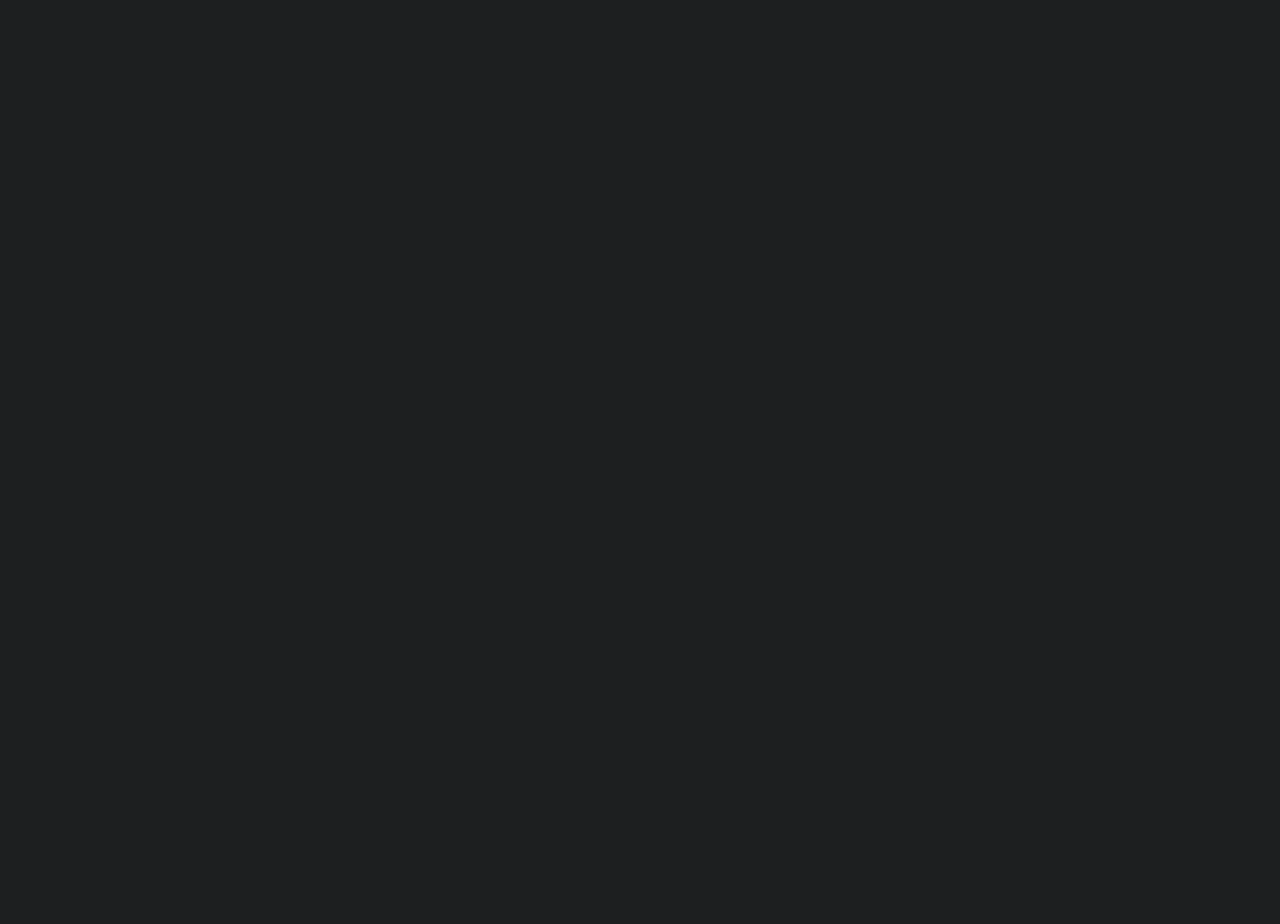
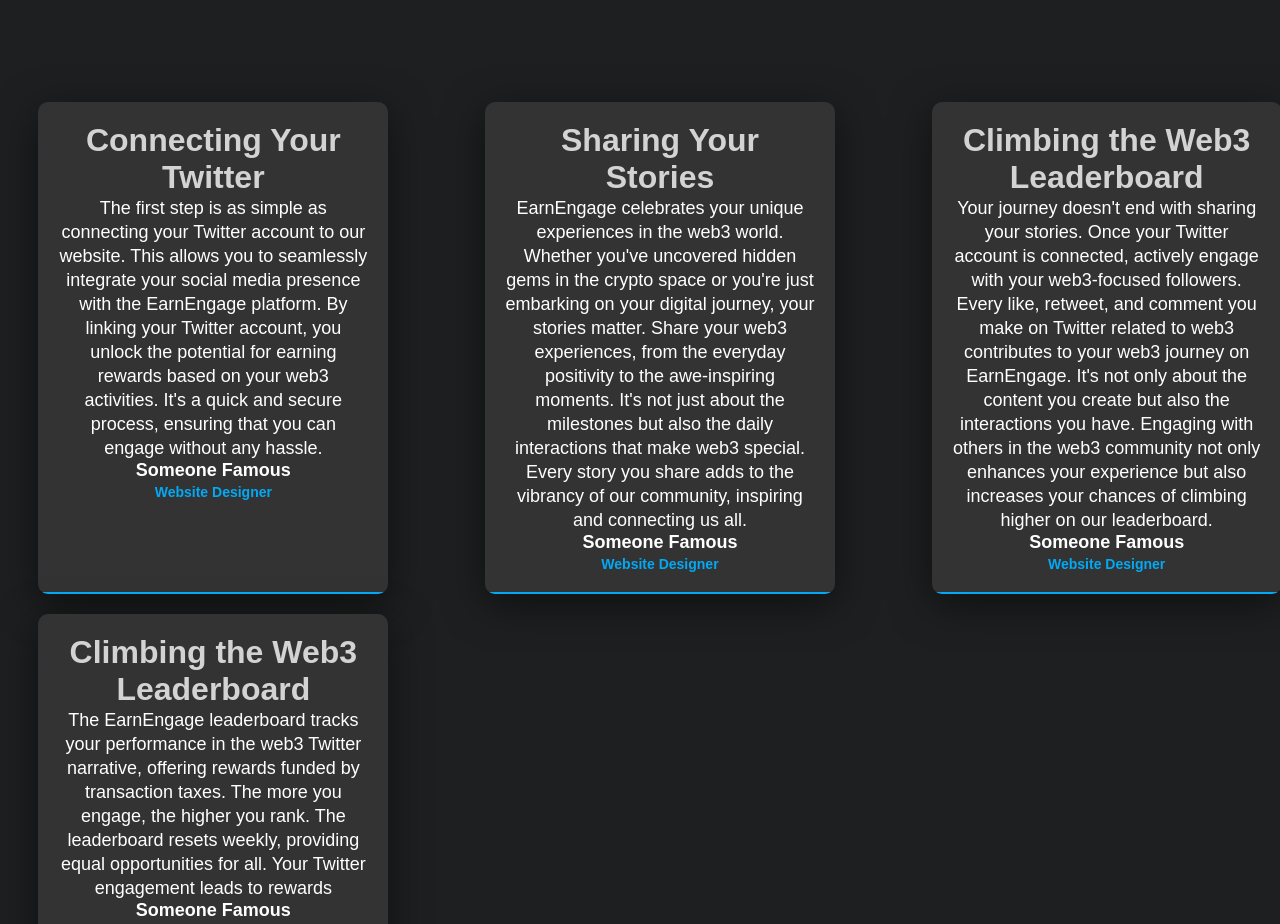
Before and after one commit to Earnengge/App1, a React (Vite) app: page / in a window 1280 px wide. Shown: the part 1860-2784 px from the top of the page. Before the commit the page ends 1762 px from the top, so only its background shows below. Built offline with nearby package versions, Linux system fonts and the light colour scheme; the HTML template or start-up script is replaced by a standard one.

Commit message:
made some changes

```diff
--- /dev/null
+++ b/src/component/components/how.jsx
@@ -0,0 +1,62 @@
+import React from 'react';
+import './style.css';
+
+const TestimonialCard = ({ imgSrc, text, name, occupation }) => (
+  <div className="card">
+    <div className="layer">  </div>
+    <div className="content"><h1>{imgSrc} </h1>
+      <div className="text-container">
+        <p>{text}</p>
+      </div>
+
+      <div className="details">
+        <h2>{name}<br /><span>{occupation}</span></h2>
+      </div>
+    </div>
+  </div>
+);
+
+const Testimonials = () => {
+  const testimonials = [
+    {
+      imgSrc: ' Connecting Your Twitter',
+      text: 'The first step is as simple as connecting your Twitter account to our website. This allows you to seamlessly integrate your social media presence with the EarnEngage platform. By linking your Twitter account, you unlock the potential for earning rewards based on your web3 activities. It\'s a quick and secure process, ensuring that you can engage without any hassle.',
+      name: 'Someone Famous',
+      occupation: 'Website Designer',
+    },
+    {
+      imgSrc: 'Sharing Your Stories',
+      text: 'EarnEngage celebrates your unique experiences in the web3 world. Whether you\'ve uncovered hidden gems in the crypto space or you\'re just embarking on your digital journey, your stories matter. Share your web3 experiences, from the everyday positivity to the awe-inspiring moments. It\'s not just about the milestones but also the daily interactions that make web3 special. Every story you share adds to the vibrancy of our community, inspiring and connecting us all.',
+      name: 'Someone Famous',
+      occupation: 'Website Designer',
+    },
+    {
+        imgSrc: 'Climbing the Web3 Leaderboard',
+        text: 'Your journey doesn\'t end with sharing your stories. Once your Twitter account is connected, actively engage with your web3-focused followers. Every like, retweet, and comment you make on Twitter related to web3 contributes to your web3 journey on EarnEngage. It\'s not only about the content you create but also the interactions you have. Engaging with others in the web3 community not only enhances your experience but also increases your chances of climbing higher on our leaderboard.',
+      name: 'Someone Famous',
+      occupation: 'Website Designer',
+    },
+    {
+      imgSrc: 'Climbing the Web3 Leaderboard',
+      text: 'The EarnEngage leaderboard tracks your performance in the web3 Twitter narrative, offering rewards funded by transaction taxes. The more you engage, the higher you rank. The leaderboard resets weekly, providing equal opportunities for all. Your Twitter engagement leads to rewards',
+      name: 'Someone Famous',
+      occupation: 'Website Designer',
+    },
+  ];
+
+  return (
+    <div className="testimonials">
+      {testimonials.map((testimonial, index) => (
+        <TestimonialCard
+          key={index}
+          imgSrc={testimonial.imgSrc}
+          text={testimonial.text}
+          name={testimonial.name}
+          occupation={testimonial.occupation}
+        />
+      ))}
+    </div>
+  );
+};
+
+export default Testimonials;
--- a/src/component/components/slider.jsx
+++ b/src/component/components/slider.jsx
@@ -3,9 +3,11 @@
 
 const VerticalSlider = () => {
   const slides = [
-    'Slide 1: Welcome to our website!',
-    'Slide 2: Explore our amazing features.',
-    'Slide 3: Join us today!',
+    'In the realm of life experiences in this Crypto, blockchain, or web3, however, you may refer to it, it\'s safe to say that each of us carries our own unique blend of challenges (Pains) and triumphs (Gains). Here is my Story that inspired me to create this Outstanding Socialfi-Launchpad',
+    "Cryptocurrency Rollercoaster In the midst of the vast and ever-evolving crypto space, where fortunes could be made and lost in the blink of an eye, I found myself caught in a rollercoaster of emotions and financial turmoil. It was during the electrifying start of the 2021 bull run that I truly understood the saying, 'In this space, we all have our different pains and gains. I had lost over $15000 in hedge funds to the Crypto market, a significant blow that could have driven me to the depths of depression or pushed me into hiding from the world resembling a miniature 'Bankman-Fried of Ftx.' But I chose to persevere, taking inspiration from the likes of Blockchain experts, who had faced their own share of setbacks and triumphs in the crypto realm.",
+    'A Solitary Start in the World of Crypto My journey into the world of cryptocurrencies began in late 2019, fueled by the bitter experience of falling victim to high-yield investment program (hyip) scams that promised unrealistic returns. Back then, navigating the crypto space was a solitary endeavor, with no physical mentor to guide me. It was a time when crypto adoption was still in its infancy, and the risks were abundant.',
+    "Made Much money for the first time in Crypto With just $400 in my Binance account, I had begun following some Telegram signals. I managed to turn a profit, and in some months, I even increased my account by 50%. It felt like I was on top of the world, especially when I successfully shorted the market during the COVID-19 outbreak of 2020, making a 6x return. I felt like a pro. But my downfall came swiftly in April 2020, my birth month. I failed to take profits, and I lost it all. Starting over from scratch, I found myself sinking into despair, contemplating dropping out of college to take on a menial job. It seemed like crypto was not meant for me.",
+    "After Loosing it all Amidst the darkness, a glimmer of hope appeared on my Twitter feed. One guy was flaunting his new Lamborghini, proudly showcasing screenshots of his latest trades. He was a success story, a beacon of hope in my gloomy journey. Perhaps he could be my savior. I joined his Telegram channels, paying $50 per month to access his trading signals. Desperate for a fresh start, I even borrowed $1000 from a friend to invest and promised to give him a generous 20% return every month. It was a risk, but sometimes, in the unpredictable world of crypto, you had to take chances to turn your losses into gains. Little did I realize that such high returns were unsustainable. Although there were months when I didn't turn a profit, I diligently used my paychecks to fulfill my commitments. As a result of my consistent returns, my friend introduced me to affluent investors. I entered into a contract worth over $10,000, promising investors a 15% return while remitting 2% to my friend who had facilitated the connection. It was undoubtedly a daunting endeavor, but I clung to hope, believing that I could improve my skills.",
   ];
 
   const [currentSlide, setCurrentSlide] = useState(0);
@@ -15,7 +17,7 @@
       setCurrentSlide((prevSlide) =>
         prevSlide === slides.length - 1 ? 0 : prevSlide + 1
       );
-    }, 5000);
+    }, 7000);
 
     return () => clearInterval(interval);
   }, []);
@@ -27,7 +29,9 @@
           key={index}
           className={`slider-slide ${index === currentSlide ? 'active' : ''}`}
         >
-          {slide}
+          <div className="scrolling-text-container">
+            <div className="scrolling-text">{slide}</div>
+          </div>
         </div>
       ))}
     </div>
--- /dev/null
+++ b/src/component/components/style.css
@@ -0,0 +1,71 @@
+
+.testimonials
+{
+    margin: 200px auto 100px;
+    display: grid;
+    grid-template-columns: repeat(auto-fit, minmax(350px,1fr));
+    grid-gap: 20px;
+}
+.testimonials .card
+{
+    position: relative;
+    width:350px;
+    margin: 0 auto;
+    background:#333;
+    padding: 20px;
+    box-sizing: border-box;
+    text-align: center;
+    box-shadow: 0 10px 40px rgba(0,0,0,.5);
+    overflow: hidden;
+}
+.testimonials .card .layer
+{
+    position: absolute;
+    top:calc(100% - 2px);
+    left:0;
+    width:100%;
+    height: 100%;
+    background: linear-gradient(#03a9f4, #e91ee3);
+    z-index: 1;
+    transition: 0.5s;
+}
+.testimonials .card:hover .layer
+{
+   top: 0;
+}
+.testimonials .card .content
+{
+   position: relative;
+   z-index: 2;
+}
+.testimonials .card .content p
+{
+   font-size: 18px;
+   line-height: 24px;
+   color:#fff;
+}
+.testimonials .card .content .image
+{
+   width: 100px;
+   height: 100px;
+   margin: 0 auto;
+   border-radius: 50%;
+   overflow: hidden;
+   border: 4px solid #fff;
+   box-shadow: 0 10px 20px rgba(0,0,0,.2);
+}
+.testimonials .card .content .details h2
+{
+   font-size: 18px;
+   color: #fff;
+}
+.testimonials .card .content .details h2 span
+{
+    color: #03a9f4;
+    font-size: 14px;
+    transition: 0.5s;
+}
+.testimonials .card:hover .content .details h2 span
+{
+    color: #fff;
+}
--- a/src/component/components/verticalSlider.css
+++ b/src/component/components/verticalSlider.css
@@ -1,13 +1,9 @@
 .slider-container {
-    width: 100vw;
-    /* margin-top: 50%; */
+    width: 100%;
     height: 100vh;
     overflow: hidden;
     position: relative;
-}
-
-
-
+  }
 
   .slider-slide {
     width: 100%;
@@ -17,12 +13,12 @@
     display: flex;
     align-items: center;
     justify-content: center;
-    font-size: 24px;
+      font-size: 24px;
     background-color: #f1f1f1;
     color: #000;
     opacity: 0;
     transform: translateY(100%);
-    transition: opacity 1s, transform 1s;
+    transition: opacity 1s, transform 3s;
   }
 
   .slider-slide.active {
--- a/src/component/home.css
+++ b/src/component/home.css
@@ -138,7 +138,8 @@
         min-width: 100%;
       min-height: 100%;}
       .boxtwo{
-        margin-left: 40px;
+        margin-left: 56px;
+        min-width: 250px;
       }
       .logos {
         display: block;
@@ -152,7 +153,7 @@
       #banner h2 {
         font-size: 25px;
         font-weight: 600;
-        margin-left: 40px;
+        margin-left: 55px;
         margin-bottom: -4px;
     }
 
--- a/src/component/pages/HomePage.jsx
+++ b/src/component/pages/HomePage.jsx
@@ -2,6 +2,7 @@
 import "../home.css"
 import VerticalSlider from "../components/slider"
 import Logoimage from "../imagesLogo/logo1.png"
+import Testimonials from "../components/how"
 function Home() {
   return (
     <>
@@ -32,6 +33,7 @@
 </div>
 </div>
 <VerticalSlider/>
+<Testimonials/>
 </div>
     </>
   )
--- a/src/component/reusablecomponent/header.css
+++ b/src/component/reusablecomponent/header.css
@@ -113,6 +113,9 @@
     border-color: transparent transparent rgba(54, 55, 56, 0.5) transparent;
     box-sizing: border-box;
 }
+.boxtwo{
+    margin-bottom: 30px;
+}
 
 #discord-popup * {
     margin: 5px auto;
@@ -145,4 +148,7 @@
     #name{
         display: none;
     }
+    #social{
+        display:none;
+    }
 }
```
Also changed, not shown: src/component/components/howiitworks.css (added).
